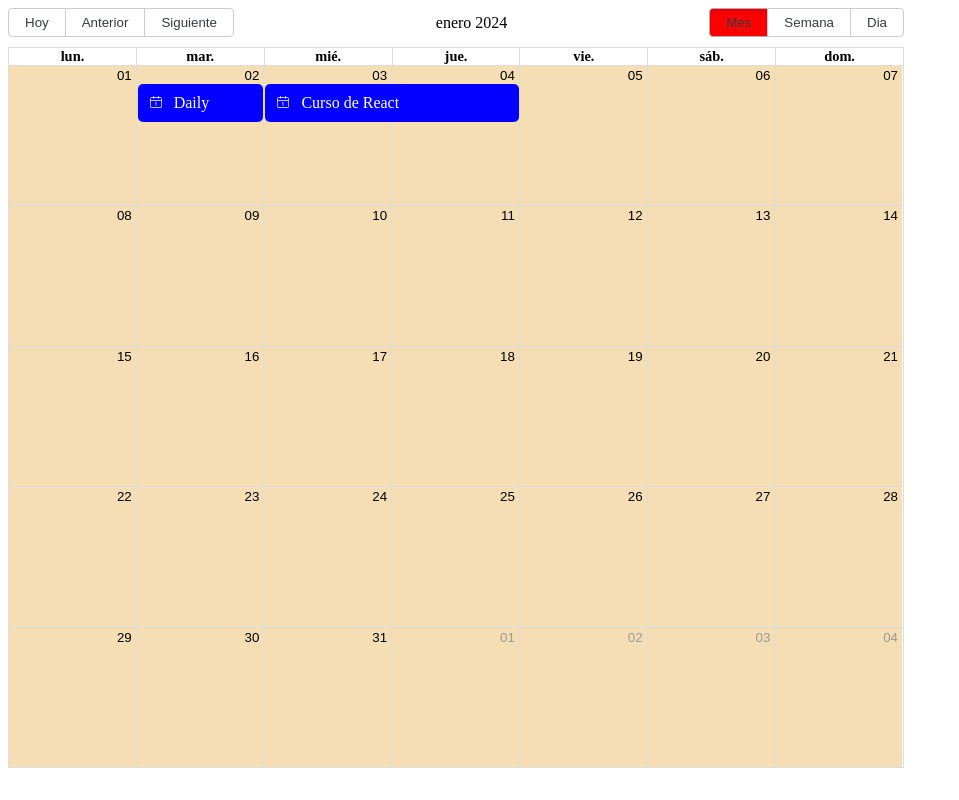
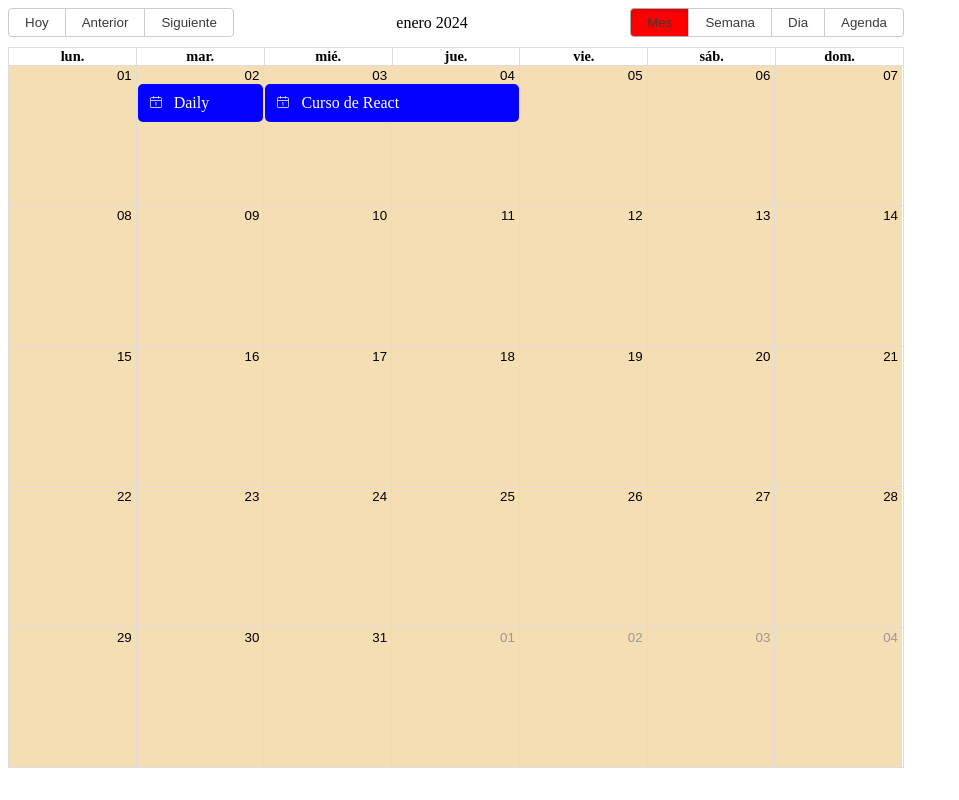
Before and after one commit to cesar31mr/react-big-calendar, a React (Vite) app: page / in a window 1280 px wide. Shown: the whole page, without its empty margins (0-959 px from the left). Built offline with nearby package versions, Linux system fonts and the light colour scheme.

Commit message:
Se agrega agenda y se quita espacio

```diff
--- a/src/App.jsx
+++ b/src/App.jsx
@@ -47,7 +47,7 @@ export default function App() {
             <Calendar
             localizer={localizer}
             events={events}
-            views={['month', 'week', 'day']}
+            // views={['month', 'week', 'day']}
             // view="day"
             // date={dayjs('2024-01-01T11:00:00').toDate()}
             toolbar={true}
@@ -59,7 +59,6 @@ export default function App() {
               dayHeaderFormat: date => dayjs(date).format('DD/MM/YYYY')
             }}
             components={components}
-
             messages={
               {
                 next: 'Siguiente',
```
